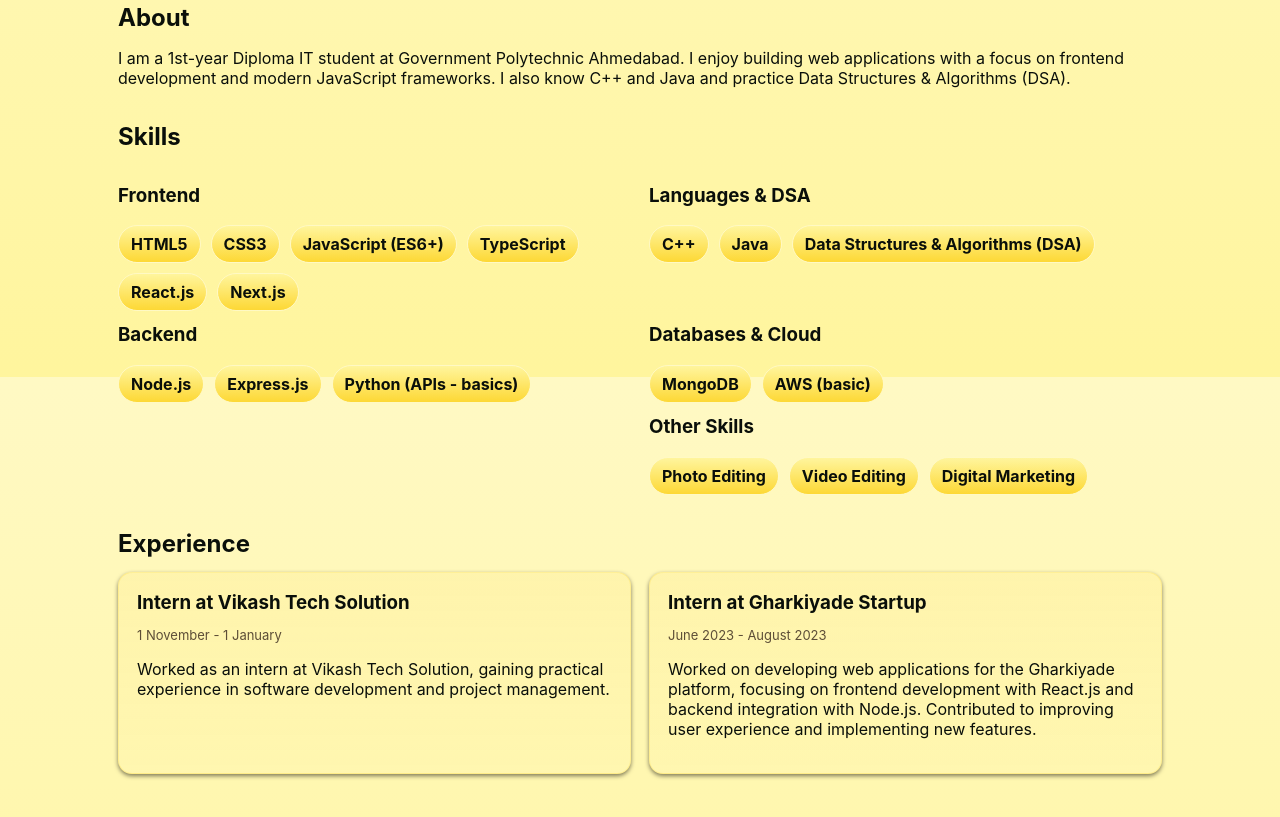
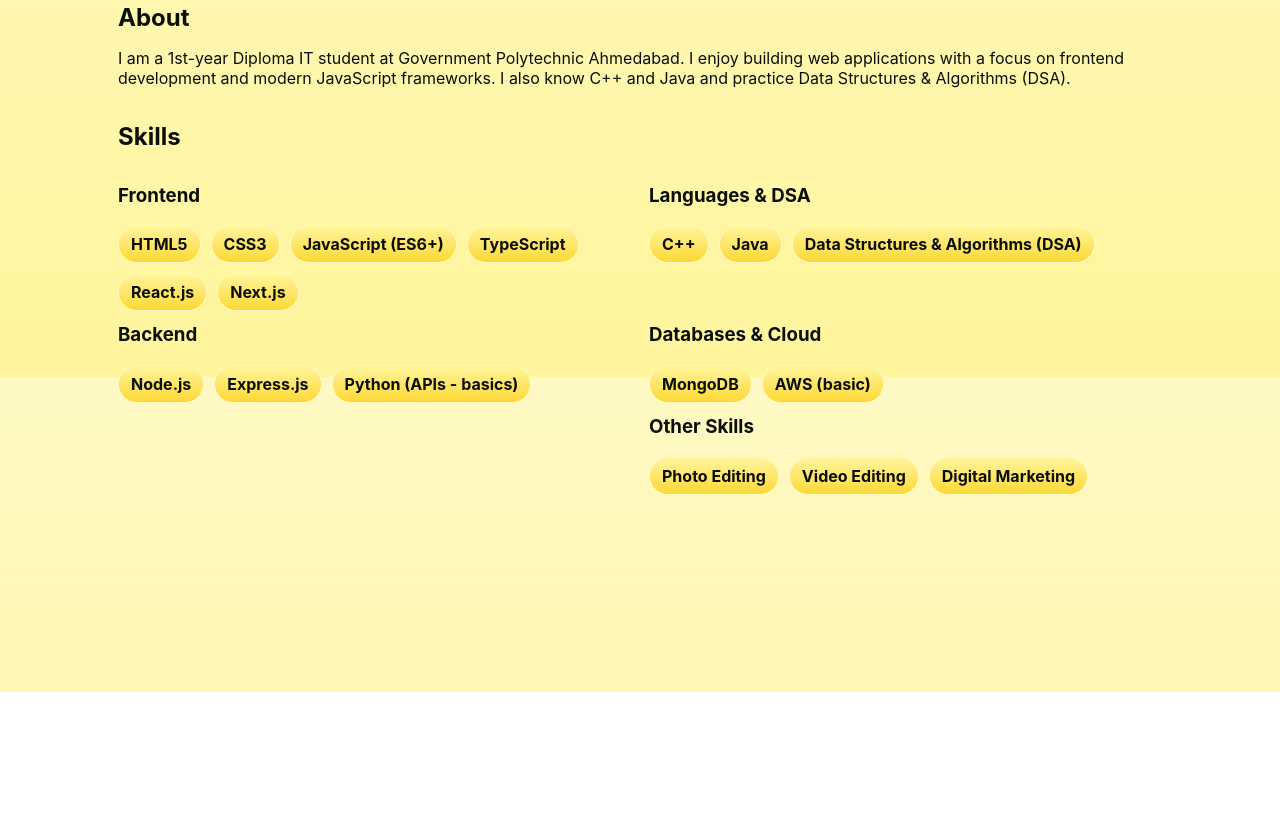
Before and after one commit to chopdadarshan7/jalpa.cv, a website: page index.html in a window 1280 px wide. Shown: the part 423-1240 px from the top of the page. After the commit the page ends 1115 px from the top, so only its background shows below. Drawn offline with Linux system fonts and the light colour scheme.

Commit message:
Remove Experience section from resume

```diff
--- a/index.html
+++ b/index.html
@@ -56,14 +56,6 @@
         </div>
       </section>
 
-      <section id="experience">
-        <h2>Experience</h2>
-        <div id="experienceList" class="cards">
-          <!-- JS will inject experience cards -->
-        </div>
-      </section>
-
-
     </main>
 
     <footer class="site-footer">
--- a/js/script.js
+++ b/js/script.js
@@ -71,17 +71,18 @@
   renderList('skillsInfra', infra)
   renderList('skillsOther', other)
 
-  const experienceList = document.getElementById('experienceList')
-  data.experiences.forEach(e=>{
-    const card = document.createElement('article')
-    card.className = 'card'
-    card.innerHTML = `
-      <h3>${e.title}</h3>
-      <p class="meta">${e.period || ''}</p>
-      <p>${e.desc}</p>
-    `
-    experienceList.appendChild(card)
-  })
+  // Experience section removed
+  // const experienceList = document.getElementById('experienceList')
+  // data.experiences.forEach(e=>{
+  //   const card = document.createElement('article')
+  //   card.className = 'card'
+  //   card.innerHTML = `
+  //     <h3>${e.title}</h3>
+  //     <p class="meta">${e.period || ''}</p>
+  //     <p>${e.desc}</p>
+  //   `
+  //   experienceList.appendChild(card)
+  // })
 
   const projectsList = document.getElementById('projectsList')
   data.projects.forEach(p=>{
```
